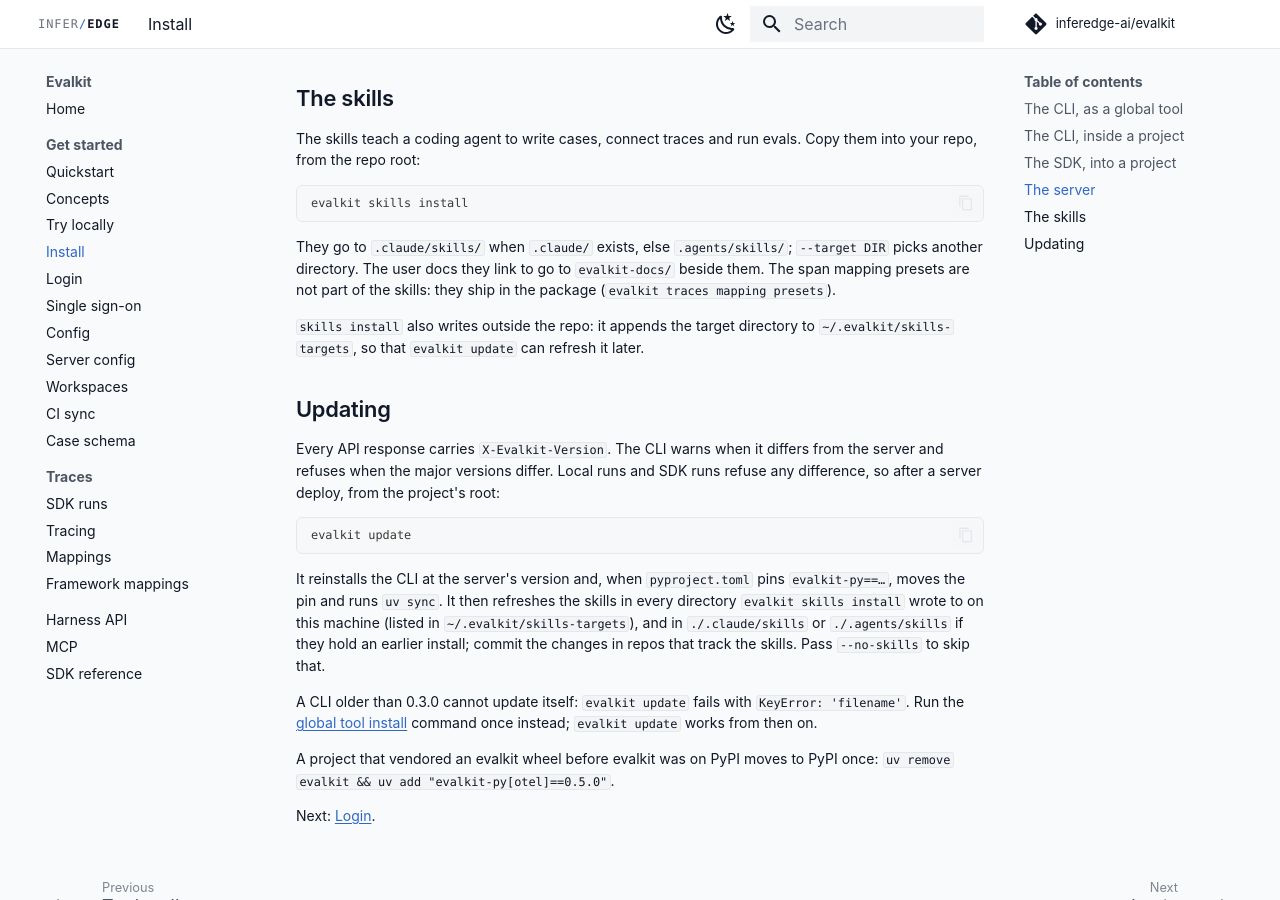
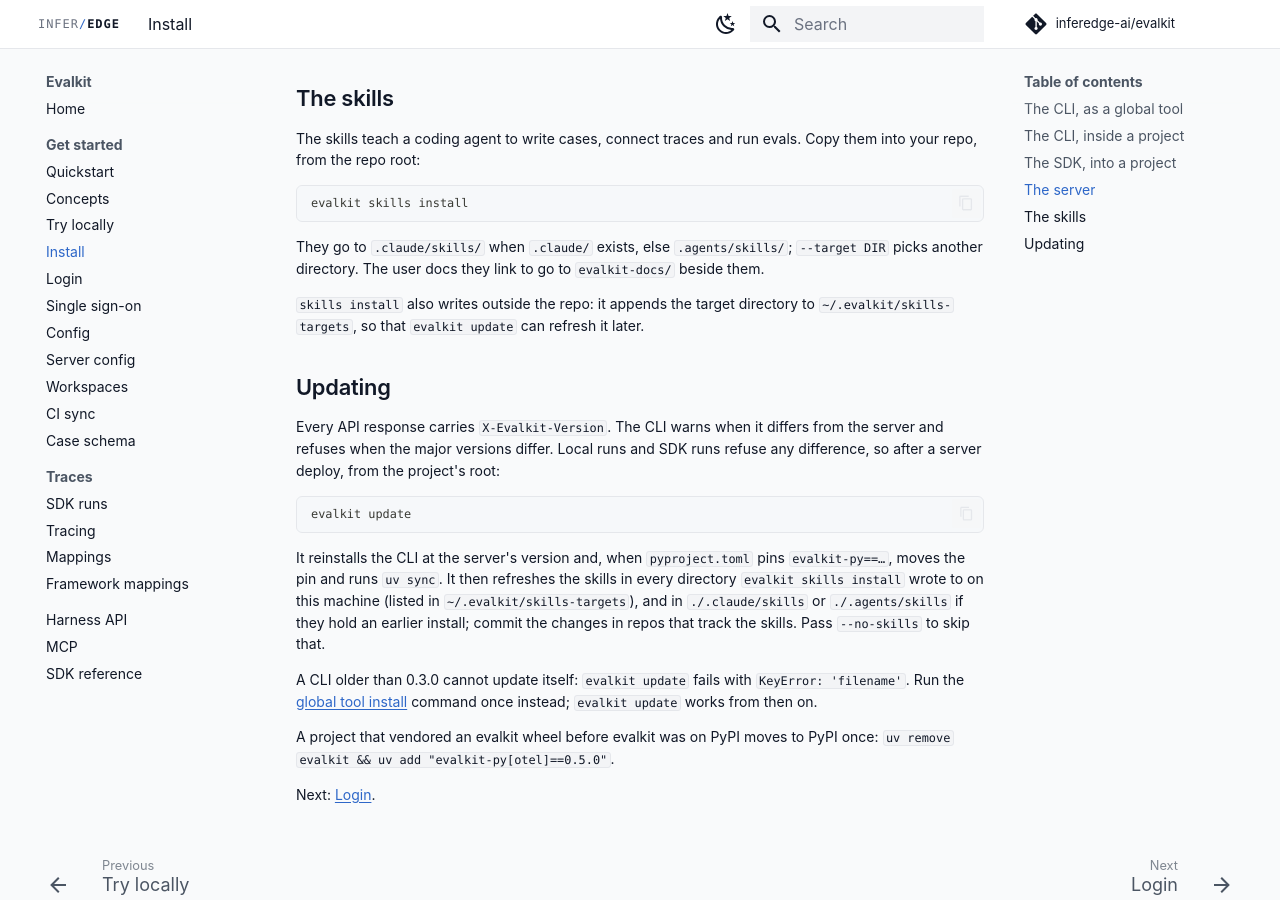
Before and after one commit to inferedge-ai/evalkit, an MkDocs documentation site: the page built from docs/user/install.md, in a window 1280 px wide and 900 px high, scrolled down 1455 px. Built offline with MkDocs 1.6.1 and Material for MkDocs 9.7.7, drawn with Linux system fonts in a browser that asks for light colours; comment, search, counter and statistics services are not loaded; the version menu is left out.

Commit message:
Drop historical wording from the preset docs and skill
Co-Authored-By: Claude <noreply@anthropic.com>

````diff
--- a/docs/user/install.md
+++ b/docs/user/install.md
@@ -70,7 +70,7 @@ The skills teach a coding agent to write cases, connect traces and run evals. Co
 evalkit skills install
 ```
 
-They go to `.claude/skills/` when `.claude/` exists, else `.agents/skills/`; `--target DIR` picks another directory. The user docs they link to go to `evalkit-docs/` beside them. The span mapping presets are not part of the skills: they ship in the package (`evalkit traces mapping presets`).
+They go to `.claude/skills/` when `.claude/` exists, else `.agents/skills/`; `--target DIR` picks another directory. The user docs they link to go to `evalkit-docs/` beside them.
 
 `skills install` also writes outside the repo: it appends the target directory to `~/.evalkit/skills-targets`, so that `evalkit update` can refresh it later.
 
````
Also changed, not shown: docs/user/mappings.md (+0 -1 lines), skills/connect-traces/SKILL.md (+2 -3 lines).
